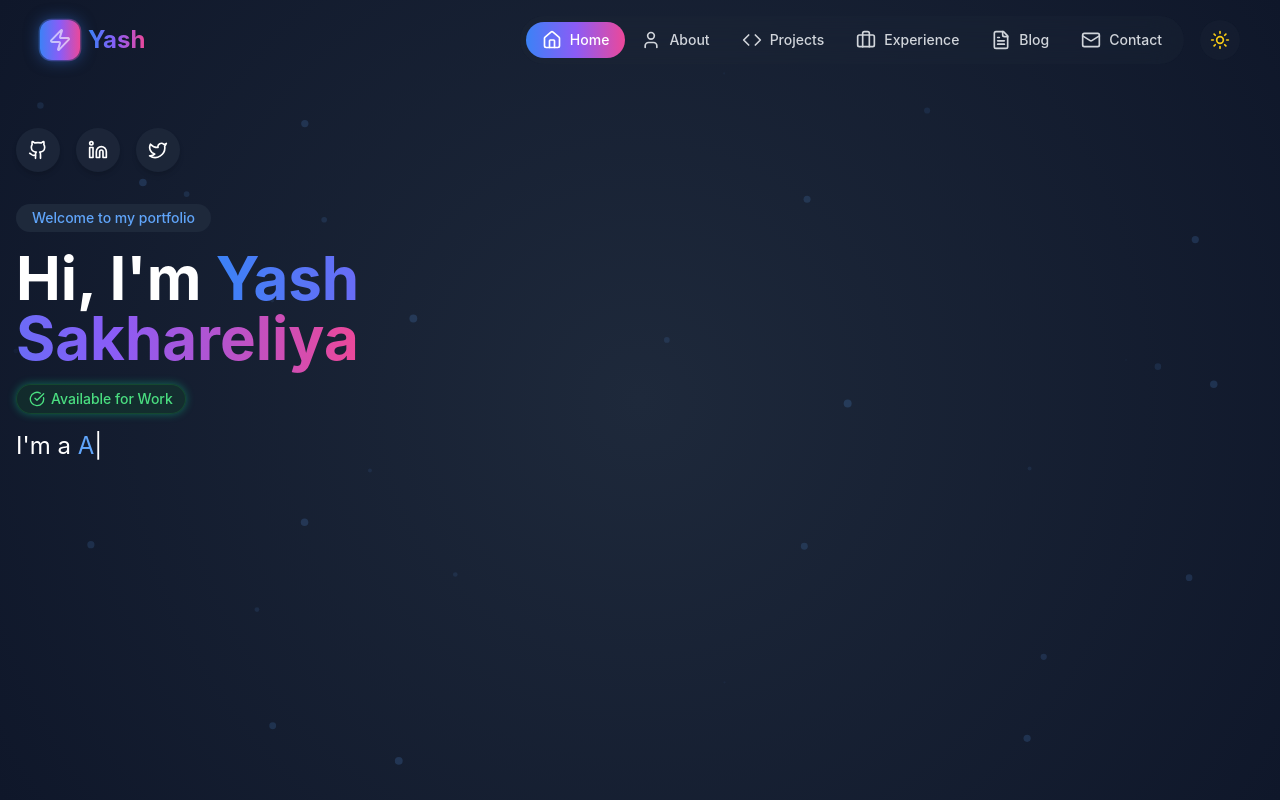
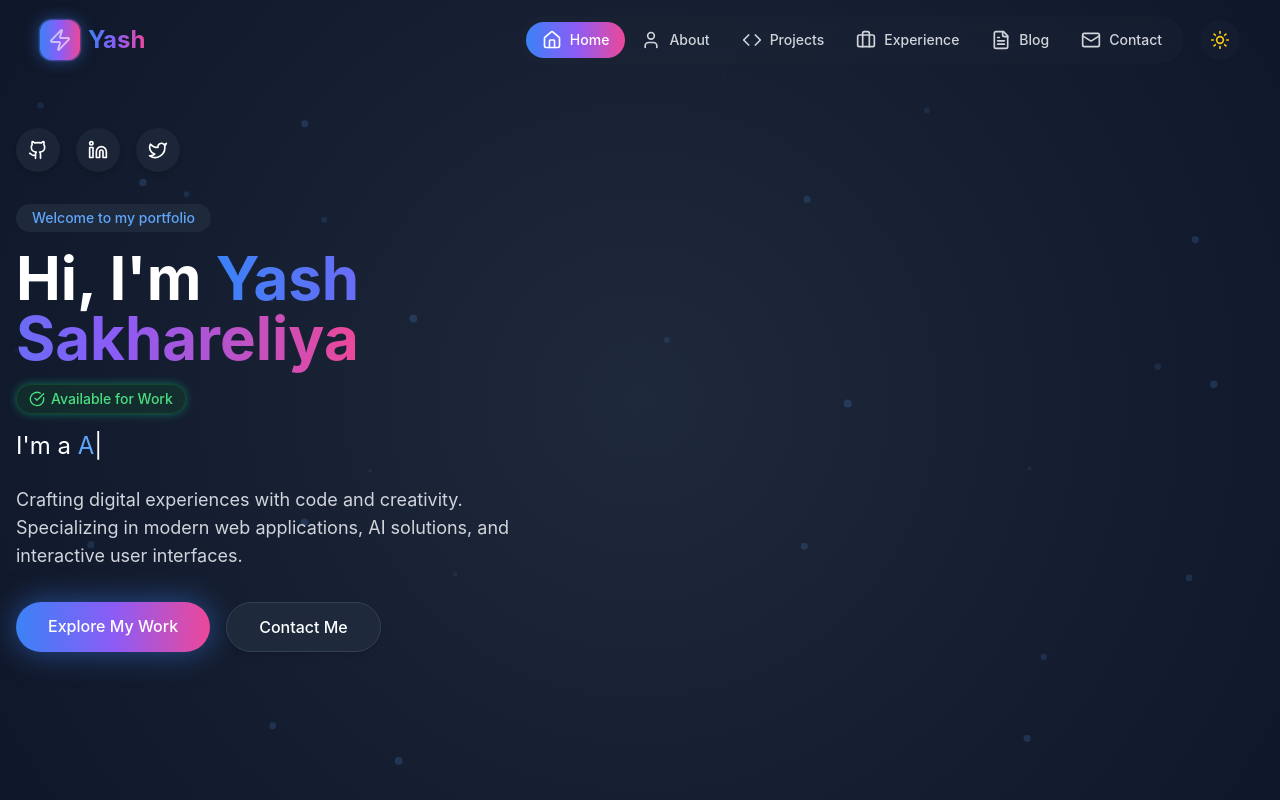
Before and after one commit to YashSakhareliya/Portfolio, a React (Vite) app: page / in a window 1280 px wide. Built offline with nearby package versions, Linux system fonts and the light colour scheme.

Commit message:
Hero Button added

```diff
--- a/src/components/Hero.jsx
+++ b/src/components/Hero.jsx
@@ -205,6 +205,55 @@ const Hero = () => {
                         ></span>
                     </motion.h2>
 
+                    {/* text hero */}
+                    <motion.p
+                    initial={{ opacity: 0, y: 20 }}
+                    animate={{ opacity: 1, y: 0 }}
+                    transition={{ delay: 0.5, duration: 0.5 }}
+                    className={`text-lg mb-8 ${
+                        isDarkMode ? 'text-gray-300' : 'text-gray-600'
+                    } max-w-lg`}
+                    >
+                    Crafting digital experiences with code and creativity.
+                    Specializing in modern web applications, AI solutions, and
+                    interactive user interfaces.
+                    </motion.p>
+
+                    <motion.div
+                    initial={{ opacity: 0, y: 20 }}
+                    animate={{ opacity: 1, y: 0 }}
+                    transition={{ delay: 0.6, duration: 0.5 }}
+                    className="flex flex-wrap gap-4"
+                    >
+                        <motion.a
+                            href="#projects"
+                            whileHover={{ scale: 1.05 }}
+                            whileTap={{ scale: 0.95 }}
+                            className={`px-8 py-3 rounded-full font-medium ${
+                            isDarkMode
+                                ? 'bg-web3-gradient'
+                                : 'bg-gradient-to-r from-blue-600 to-purple-600'
+                            } text-white shadow-lg ${
+                            isDarkMode ? 'shadow-web3-lg' : 'shadow-blue-500/20'
+                            }`}
+                        >
+                            Explore My Work
+                        </motion.a>
+
+                        <motion.a
+                            href="#contact"
+                            whileHover={{ scale: 1.05 }}
+                            whileTap={{ scale: 0.95 }}
+                            className={`px-8 py-3 rounded-full font-medium ${
+                            isDarkMode
+                                ? 'bg-dark-bg-secondary border-dark-bg-tertiary'
+                                : 'bg-white border-gray-200'
+                            } border shadow-md`}
+                        >
+                            Contact Me
+                        </motion.a>
+                    </motion.div>
+
                 </motion.div>
 
             </div>
```
